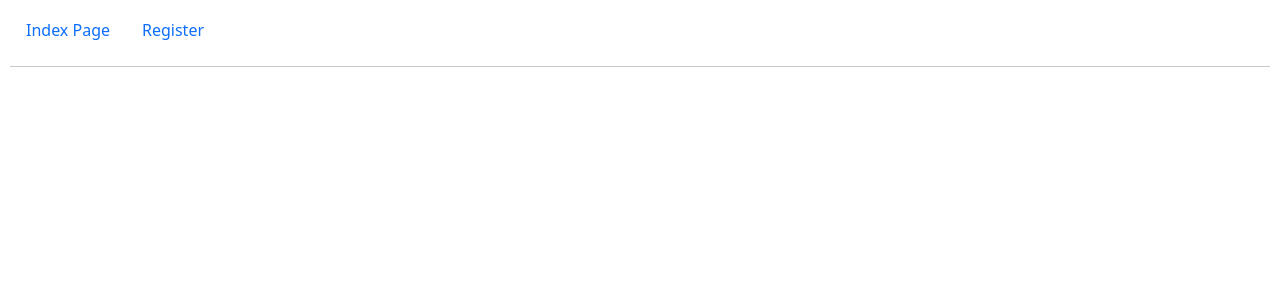
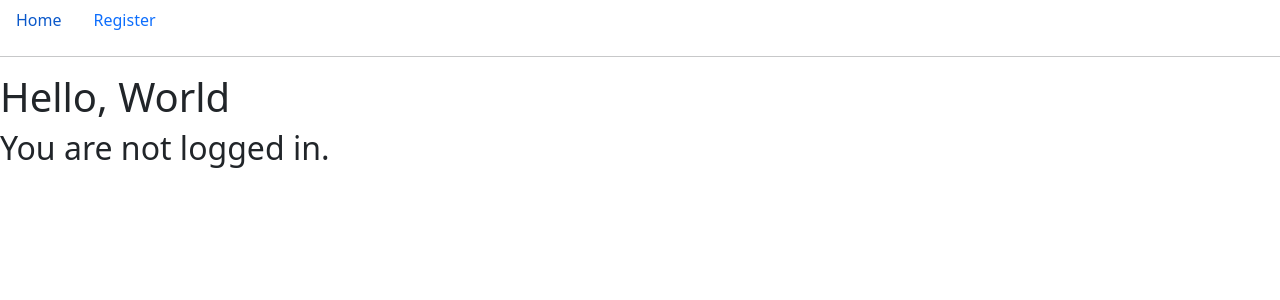
Before and after one commit to dondowoldo/CS50, a Django app: page / in a window 1280 px wide. Shown: the top 300 px of the page. Run offline with Django 4.2, Linux system fonts and the light colour scheme.

Commit message:
show logged in user

```diff
--- a/Final_Project/booking/static/booking/styles.css
+++ b/Final_Project/booking/static/booking/styles.css
@@ -2,7 +2,3 @@
 color: white;
 background: linear-gradient(to right, #eaafc8, #654ea3);
 } */
-
-body {
-    padding: 10px;
-}
--- a/Final_Project/booking/templates/booking/base.html
+++ b/Final_Project/booking/templates/booking/base.html
@@ -19,7 +19,7 @@
         <script src="{% static 'booking/javascript.js' %}"></script>
         <ul class="nav">
             <li class="nav-item">
-                <a class="nav-link" href="{% url 'booking:index' %}">Index Page</a>
+                <a class="nav-link" href="{% url 'booking:index' %}">Home</a>
             </li>
             <li class="nav-item">
                 <a class="nav-link" href="{% url 'booking:register' %}">Register</a>
--- a/Final_Project/booking/templates/booking/index.html
+++ b/Final_Project/booking/templates/booking/index.html
@@ -3,11 +3,18 @@
 
 
 {% block title %}
-
+    Index Page
 {% endblock %}
 
 
+{% block body %}
+    <h1>Hello, World</h1>
 
-{% block body %}
+    {% if request.user.is_authenticated %}
+        <h2>You are logged in as {{ request.user.username }} </h2>
+    {% else %}
+        <h2>You are not logged in.</h2>
+    {% endif %}
+
 
 {% endblock %}
```
Also changed, not shown: Final_Project/db.sqlite3.
